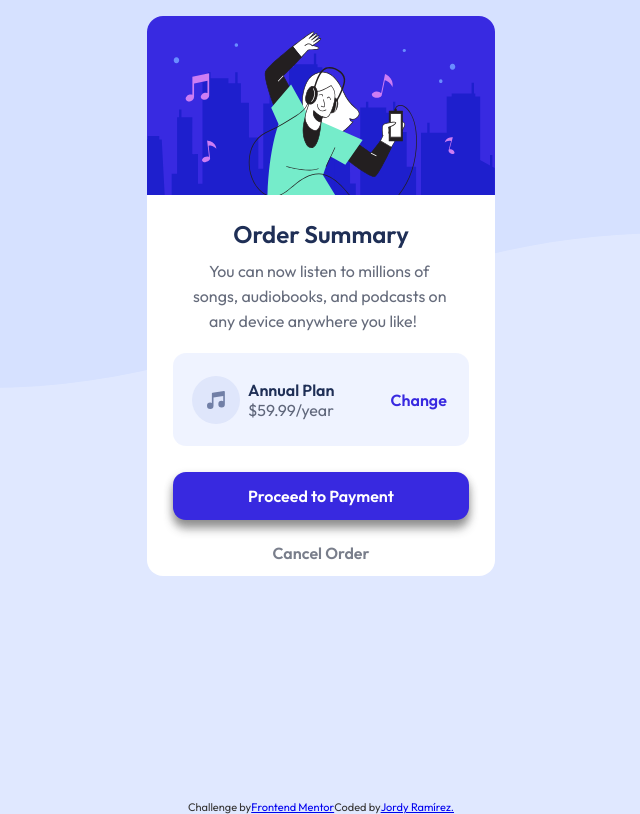
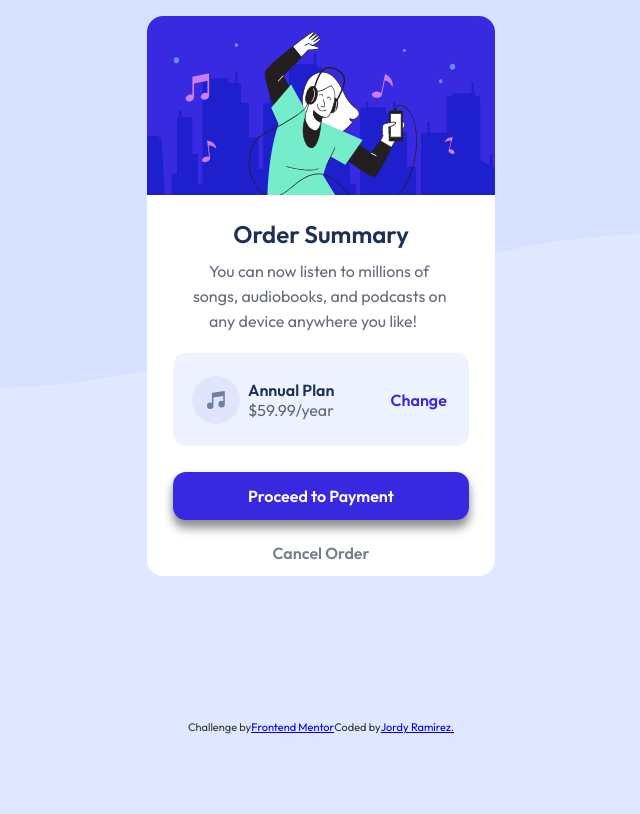
Before and after one commit to JsRavel/Order-summary-card, a plain HTML site: page index.html in a window 1280 px wide. Shown: the whole page, without its empty margins (319-959 px from the left). Drawn offline with Linux system fonts and the light colour scheme.

Commit message:
Add files via upload

```diff
--- a/styles.css
+++ b/styles.css
@@ -98,10 +98,10 @@ body{
 }
 .price__pay h4{
     color: var(--dark-blue);
+    padding-right: 3em;
 }
 .pay-plan__price a{
     color: var(--bright-blue);
-    padding-left: 3em;
     font-weight: 700;
     text-decoration: none;
     font-size: 1em;
@@ -152,3 +152,9 @@ body{
 .attribution a {
     color: hsl(228, 45%, 44%);
 }
+@media (min-width: 375px) {
+    .article__attribution{
+        position: absolute;
+        top: 90vh;
+    }
+}
```
